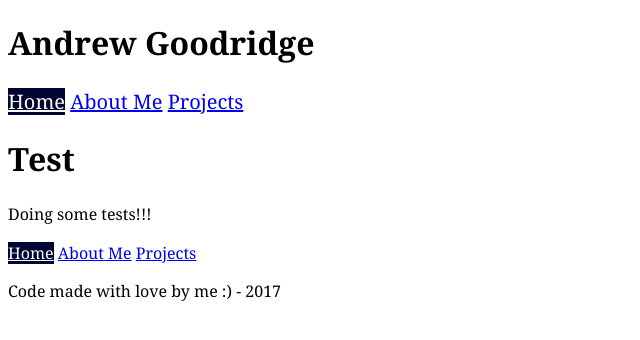
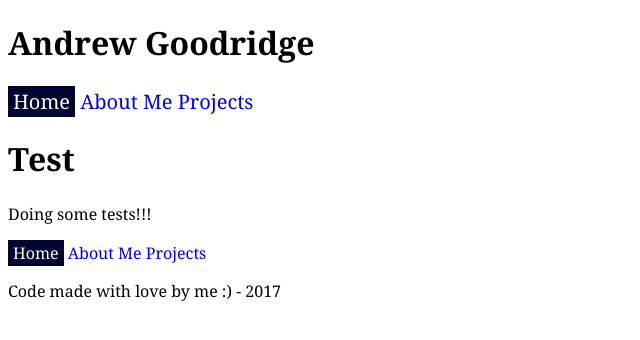
Before and after one commit to andrewg8/pwb, a Jekyll site: the page built from index.html, in a window 1280 px wide. Shown: the top 340 px of the page, without its empty margins (0-640 px from the left). Built offline with Jekyll 4.4.1, drawn with Linux system fonts in a browser that asks for light colours.

Commit message:
adjusted css of nav

```diff
--- a/css/common.css
+++ b/css/common.css
@@ -7,6 +7,8 @@ html {
 
 .current {
   background-color: #000531;
+  display: inline;
+  padding: 2px 5px;
   color: #fff;
 
 }
@@ -25,3 +27,8 @@ html {
 .nav-top {
   font-size: 1.25rem;
 }
+
+a {
+  text-decoration: none;
+
+}
```
